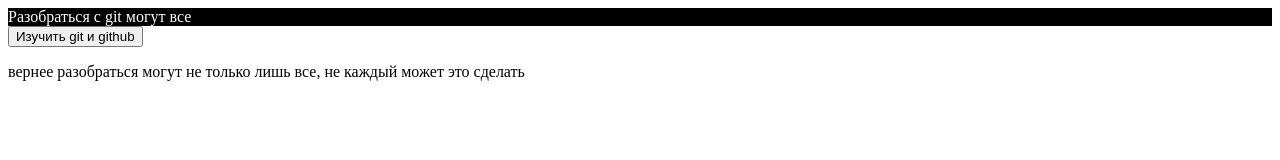
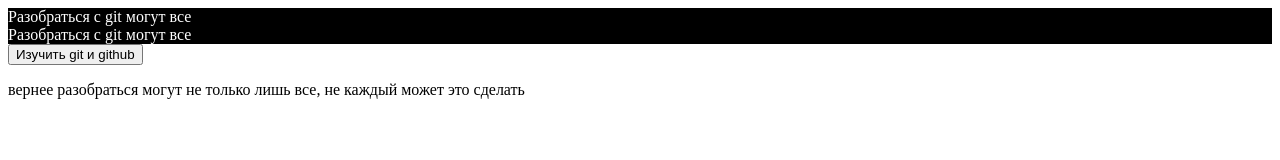
Before and after one commit to nbo1995/js-14.0, a plain HTML site: page index.html in a window 1280 px wide. Drawn offline with Linux system fonts and the light colour scheme.

Commit message:
Сделал копию .block

```diff
--- a/index.html
+++ b/index.html
@@ -9,6 +9,7 @@
 </head>
 <body>
   <div class="block">Разобраться с git могут все</div>
+  <div class="block">Разобраться с git могут все</div>
 
   <button id="github">Изучить git и github</button>
 
```
